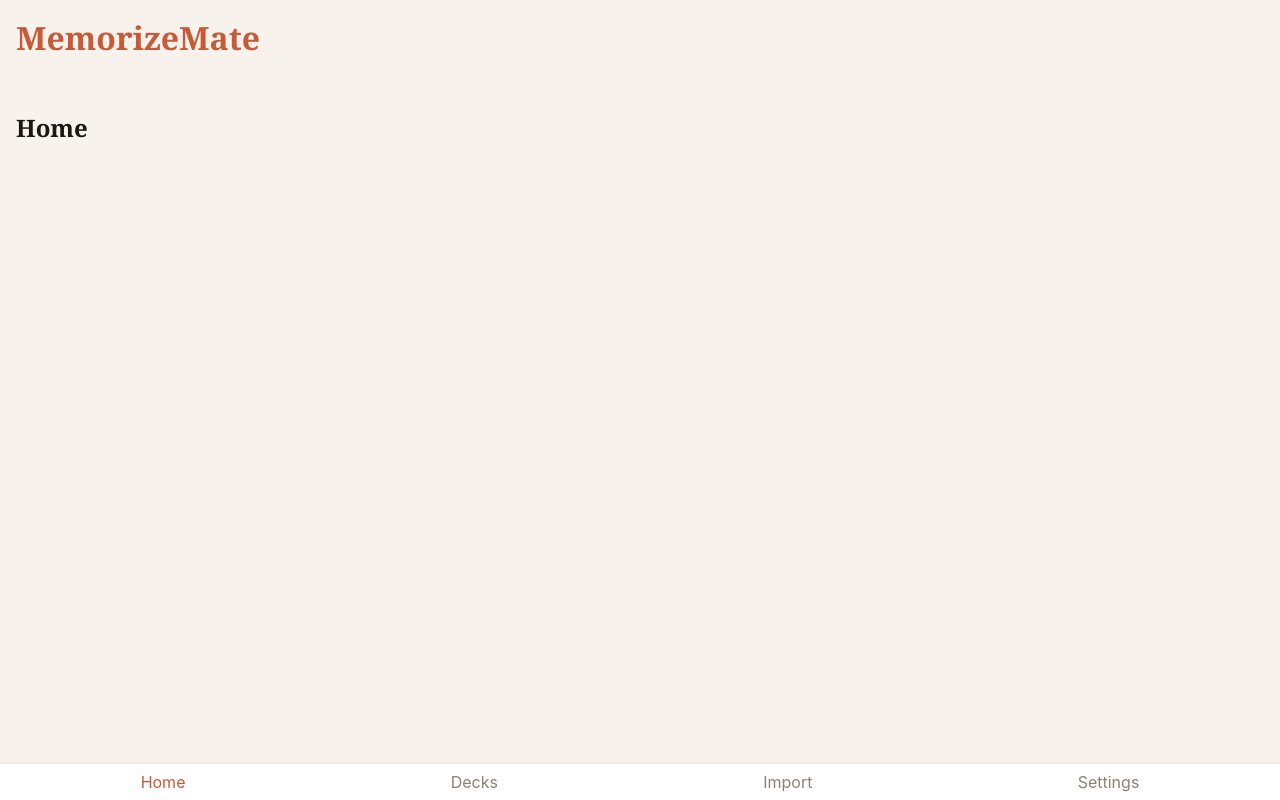
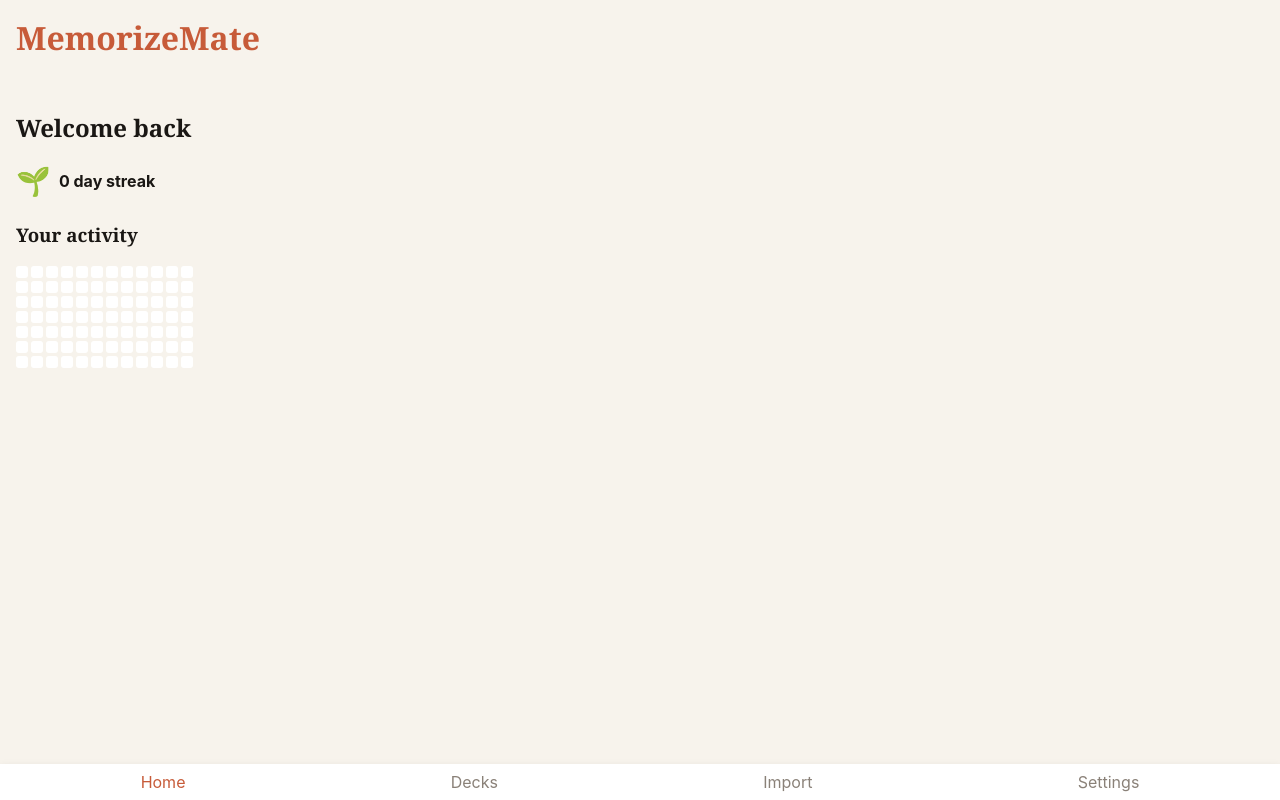
Before and after one commit to PandesalPanpan/MemorizeMate, a React (Vite) app: page / in a window 1280 px wide. Built offline with nearby package versions, Linux system fonts and the light colour scheme.

Commit message:
feat: home screen with heatmap and streak

```diff
--- /dev/null
+++ b/src/components/Heatmap.tsx
@@ -0,0 +1,22 @@
+function dayKey(d: Date): string {
+  return `${d.getFullYear()}-${String(d.getMonth() + 1).padStart(2, '0')}-${String(d.getDate()).padStart(2, '0')}`;
+}
+function shade(count: number): string {
+  if (count === 0) return 'var(--color-surface)';
+  if (count < 5) return 'var(--color-accent-soft)';
+  return 'var(--color-accent)';
+}
+
+export function Heatmap({ counts, days = 84, today = new Date() }: { counts: Record<string, number>; days?: number; today?: Date }) {
+  const cells = [];
+  for (let i = days - 1; i >= 0; i--) {
+    const d = new Date(today.getFullYear(), today.getMonth(), today.getDate() - i);
+    const key = dayKey(d);
+    const c = counts[key] ?? 0;
+    cells.push(
+      <div key={key} title={`${key}: ${c} reviews`}
+        style={{ width: 12, height: 12, borderRadius: 3, background: shade(c) }} />,
+    );
+  }
+  return <div style={{ display: 'grid', gridTemplateColumns: 'repeat(12, 12px)', gap: 3 }}>{cells}</div>;
+}
--- /dev/null
+++ b/src/components/StreakBadge.tsx
@@ -0,0 +1,8 @@
+export function StreakBadge({ streak }: { streak: number }) {
+  return (
+    <div style={{ display: 'flex', alignItems: 'center', gap: 8 }}>
+      <span style={{ fontSize: 28 }}>{streak > 0 ? '🔥' : '🌱'}</span>
+      <strong>{streak} day streak</strong>
+    </div>
+  );
+}
--- a/src/screens/HomeScreen.tsx
+++ b/src/screens/HomeScreen.tsx
@@ -1 +1,26 @@
-export function HomeScreen() { return <section><h2>Home</h2></section>; }
+import { useEffect, useState } from 'react';
+import { Heatmap } from '../components/Heatmap';
+import { StreakBadge } from '../components/StreakBadge';
+import { store } from '../store/useStore';
+import { dailyCounts, currentStreak } from '../stats/heatmap';
+
+export function HomeScreen() {
+  const [counts, setCounts] = useState<Record<string, number>>({});
+  const [streak, setStreak] = useState(0);
+
+  useEffect(() => {
+    store.getState().repo.listReviewLogs().then((logs) => {
+      setCounts(dailyCounts(logs));
+      setStreak(currentStreak(logs, new Date()));
+    });
+  }, []);
+
+  return (
+    <section>
+      <h2>Welcome back</h2>
+      <StreakBadge streak={streak} />
+      <h3 style={{ marginTop: 24 }}>Your activity</h3>
+      <Heatmap counts={counts} />
+    </section>
+  );
+}
```
Also changed, not shown: 2 other files (tests, documents, lock files or other folders).
